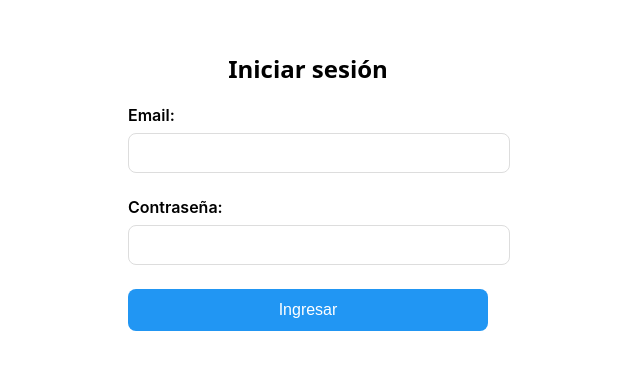
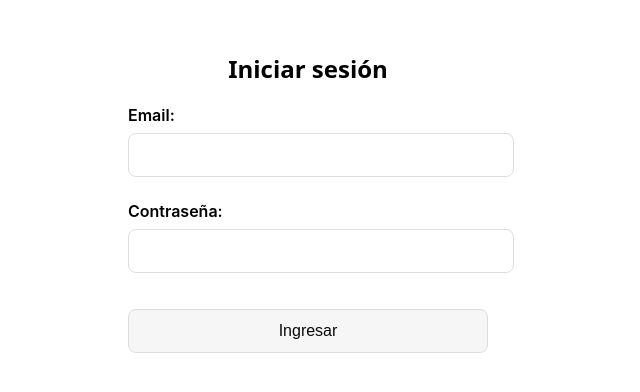
Before and after one commit to gasaga/BlackBelt, a React (Create React App) app: page /login in a window 1280 px wide. Shown: the top 392 px of the page, without its empty margins (332-972 px from the left). Built offline with nearby package versions, Linux system fonts and the light colour scheme; a web font is replaced by a local one.

Commit message:
creada el apartado de login con css y js, funcional

```diff
--- a/src/App.js
+++ b/src/App.js
@@ -1,18 +1,22 @@
 // src/App.js
 import React from 'react';
-import { BrowserRouter as Router, Routes, Route } from 'react-router-dom';
+import { BrowserRouter as Router, Routes, Route, Navigate } from 'react-router-dom';
 import BeltSelector from './components/BeltSelector'; // importar el componente BeltSelector
 import Quiz from './components/Quiz'; // importar el componente Quiz
 import Results from './components/Results'; // importar el componente Results
 import questions from './data/questions'; // Ruta corregida
 import Login from './components/Login'; // Importa el componente Login
+import PrivateRoute from './components/PrivateRoute';
+
 
 function App() {
   return (
     <Router>
       <Routes>
+              <Route path="/" element={<Navigate to="/login" replace />} />
+
         <Route path="/login" element={<Login />} /> {/* Nueva ruta para Login */}
-        <Route path="/" element={<BeltSelector />} /> {/* Ruta para el selector de cinturones */}
+        <Route path="/BeltSelector" element={<PrivateRoute><BeltSelector/></PrivateRoute>} /> {/* Ruta para el selector de cinturones */}
         <Route path="/quiz/:beltId" element={<Quiz questions={questions} />} />  {/* Ruta para el quiz */}
         <Route path="/results" element={<Results />} /> {/* Ruta para resultados */}
       </Routes>
--- a/src/components/Login.js
+++ b/src/components/Login.js
@@ -32,7 +32,7 @@ const Login = () => {
 
     try {
       await signInWithEmailAndPassword(auth, email, password);
-      navigate('/');
+      navigate('/BeltSelector');
     } catch (error) {
       console.error("Error:", error.message);
       alert("Error de autenticación: " + error.message);
--- a/src/components/Login.module.css
+++ b/src/components/Login.module.css
@@ -1,8 +1,8 @@
 .loginContainer {
   max-width: 360px;
   margin: 0 auto;
-  padding: 2rem;
   text-align: center;
+  padding-top: 2rem;
 }
 
 .inputGroup {
@@ -18,24 +18,27 @@
 
 .inputGroup input {
   width: 100%;
-  padding: 10px;
+  padding: 12px;
   border: 1px solid #ddd;
   border-radius: 8px;
   font-size: 1rem;
 }
 
 .loginButton {
-  width: 100%;
+  width: 100% ;
   padding: 12px;
-  background-color: #2196F3; /* Azul */
-  color: white;
-  border: none;
+  margin-top: 12px;
+  background-color: var(--secundario-color);
+  color: var(--primario-color);
+   border: 1px solid #ddd;
   border-radius: 8px;
   font-size: 1rem;
   cursor: pointer;
   transition: background 0.3s;
+  justify-content: center;
 }
 
 .loginButton:hover {
-  background-color: #0b7dda;
+  background-color: var(--primario-color);
+  color: var(--secundario-color);
 }
--- /dev/null
+++ b/src/components/PrivateRoute.js
@@ -0,0 +1,11 @@
+// src/components/PrivateRoute.js
+import { Navigate } from 'react-router-dom';
+import { auth } from '../firebase';
+
+const PrivateRoute = ({ children }) => {
+  const user = auth.currentUser; // Verifica el usuario actual
+
+  return user ? children : <Navigate to="/login" replace />;
+};
+
+export default PrivateRoute;
--- a/src/components/Results.js
+++ b/src/components/Results.js
@@ -56,7 +56,7 @@ const Results = () => {
 
       <button
         className={styles.button}
-        onClick={() => navigate('/')}
+        onClick={() => navigate('/BeltSelector')}
       >
         Volver a cinturones
       </button>
```
